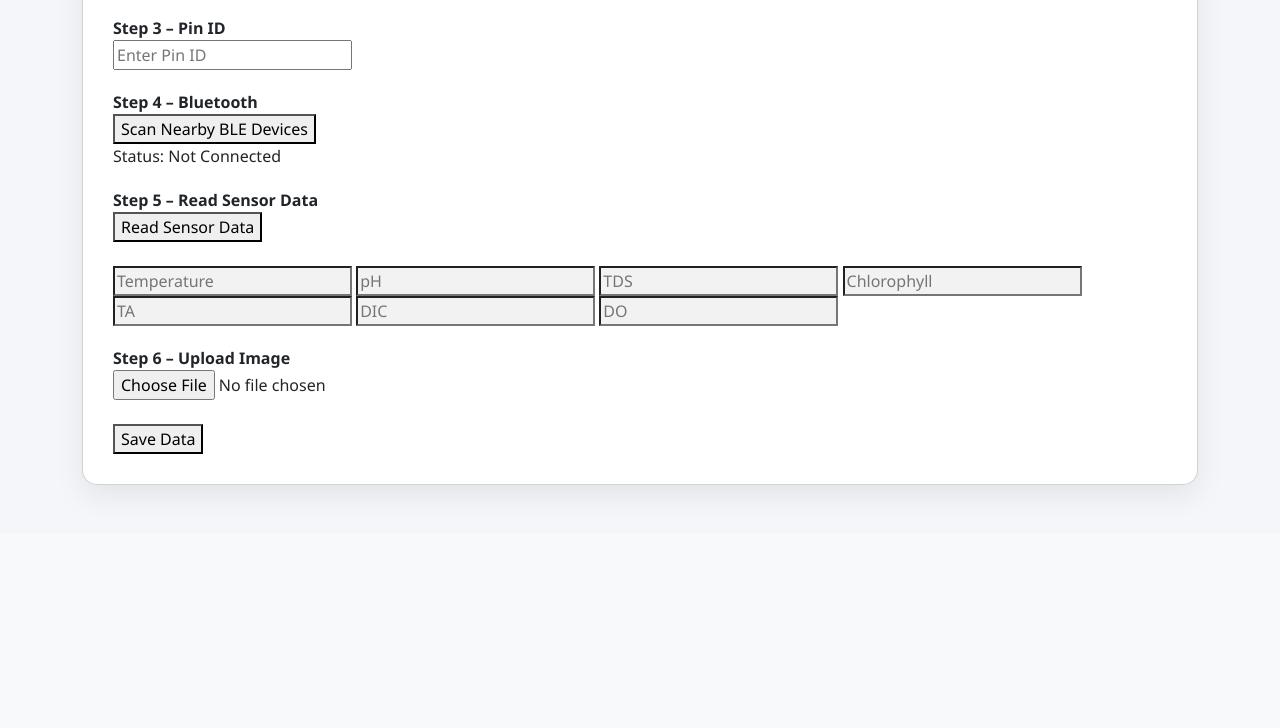
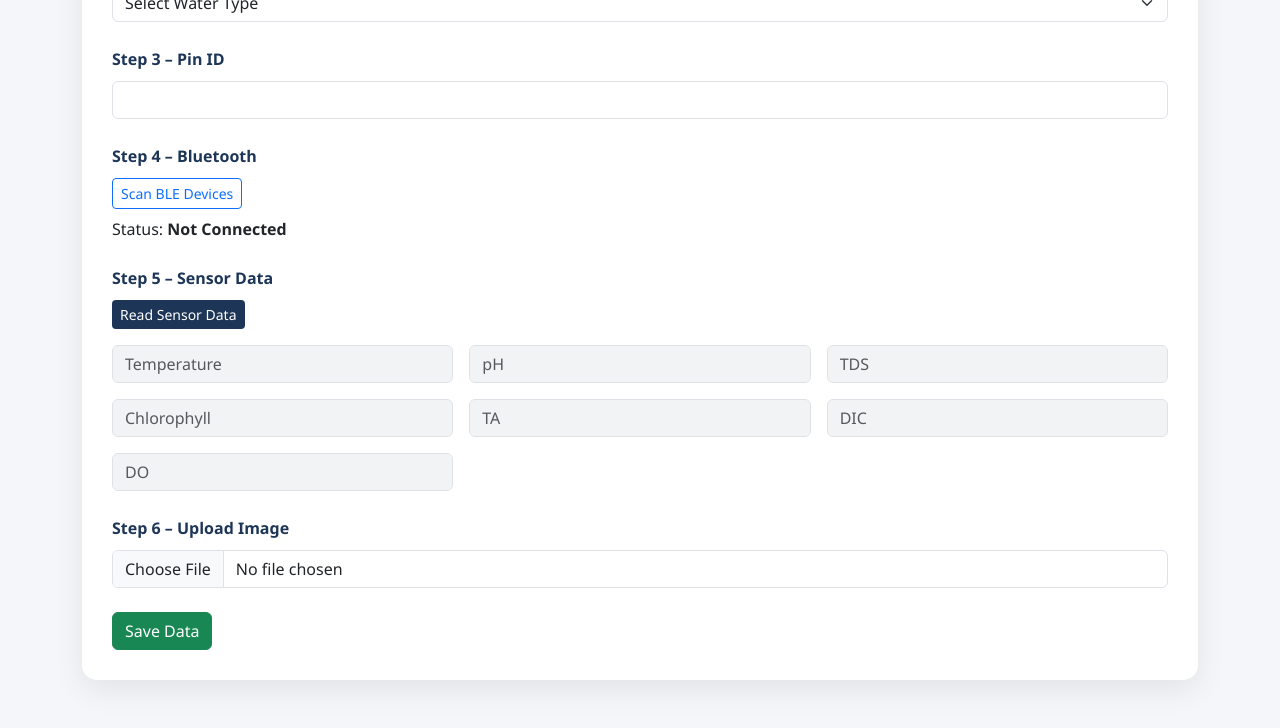
Before and after one commit to pgrapher906-ctrl/project, a Flask app: page /dashboard in a window 1280 px wide. Shown: the part 639-1367 px from the top of the page. Before the commit the page ends 1136 px from the top, so only its background shows below. Run offline with Flask 3, Linux system fonts and the light colour scheme; the visitor is signed in with stand-in values (Sample User, id 1).

Commit message:
Refactor dashboard.html for improved layout and functionality
Updated the dashboard template to enhance layout and styling, including changing section titles and button styles. Adjusted JavaScript functions for location detection and Bluetooth scanning.

```diff
--- a/app/templates/dashboard.html
+++ b/app/templates/dashboard.html
@@ -1,85 +1,88 @@
 {% extends 'base.html' %}
-{% block title %}Dashboard | Smart Water Monitoring System{% endblock %}
+{% block title %}Dashboard{% endblock %}
 
 {% block head %}
-<link rel="stylesheet" href="https://unpkg.com/leaflet/dist/leaflet.css" />
-<style>
-#map {
-    height: 300px;
-    margin-top: 10px;
-    border-radius: 10px;
-}
-.readonly {
-    background: #f2f2f2;
-}
-.step-title {
-    margin-top: 20px;
-    font-weight: bold;
-}
-</style>
+<link rel="stylesheet" href="https://unpkg.com/leaflet/dist/leaflet.css"/>
 {% endblock %}
 
 {% block content %}
-<div class="dashboard-container">
-    <div class="card dashboard-card">
-        <h2>Data Entry Dashboard</h2>
+<div class="dashboard-card">
 
-        <form method="POST" action="/save_data" enctype="multipart/form-data">
+    <h3 class="mb-4">Data Entry Dashboard</h3>
+
+    <form method="POST" action="/save_data" enctype="multipart/form-data">
 
         <!-- STEP 1 -->
-        <div class="step-title">Step 1 – Location</div>
-        <button type="button" onclick="getLocation()">Detect Location</button>
+        <div class="section-title">Step 1 – Location</div>
+        <button type="button" class="btn btn-primary btn-sm mb-2" onclick="getLocation()">
+            Detect Location
+        </button>
         <div id="map"></div>
         <input type="hidden" name="latitude" id="latitude">
         <input type="hidden" name="longitude" id="longitude">
 
         <!-- STEP 2 -->
-        <div class="step-title">Step 2 – Water Type</div>
-        <select name="water_type" required>
+        <div class="section-title">Step 2 – Water Type</div>
+        <select class="form-select" name="water_type" required>
             <option value="">Select Water Type</option>
             <option>Open Ocean Water</option>
-            <option>Coastal Water</option>
-            <option>Estuarine Water</option>
-            <option>Deep Sea Water</option>
-            <option>Marine Surface Water</option>
             <option>Pond Water</option>
             <option>Drinking Water</option>
             <option>Ground Water</option>
         </select>
 
         <!-- STEP 3 -->
-        <div class="step-title">Step 3 – Pin ID</div>
-        <input type="text" name="pin_id" placeholder="Enter Pin ID" required>
+        <div class="section-title">Step 3 – Pin ID</div>
+        <input type="text" class="form-control" name="pin_id" required>
 
         <!-- STEP 4 -->
-        <div class="step-title">Step 4 – Bluetooth</div>
-        <button type="button" onclick="scanBLE()">Scan Nearby BLE Devices</button>
-        <p>Status: <span id="bleStatus">Not Connected</span></p>
+        <div class="section-title">Step 4 – Bluetooth</div>
+        <button type="button" class="btn btn-outline-primary btn-sm" onclick="scanBLE()">
+            Scan BLE Devices
+        </button>
+        <p class="mt-2">Status: <strong id="bleStatus">Not Connected</strong></p>
 
         <!-- STEP 5 -->
-        <div class="step-title">Step 5 – Read Sensor Data</div>
-        <button type="button" onclick="readSensor()">Read Sensor Data</button>
+        <div class="section-title">Step 5 – Sensor Data</div>
+        <button type="button" class="btn btn-primary btn-sm mb-3" onclick="readSensor()">
+            Read Sensor Data
+        </button>
 
-        <br><br>
-
-        <!-- Sensor Fields (Read-only, no auto fill) -->
-        <input class="readonly" name="temperature" placeholder="Temperature" readonly>
-        <input class="readonly" name="ph" placeholder="pH" readonly>
-        <input class="readonly" name="tds" placeholder="TDS" readonly>
-        <input class="readonly" name="chlorophyll" placeholder="Chlorophyll" readonly>
-        <input class="readonly" name="ta" placeholder="TA" readonly>
-        <input class="readonly" name="dic" placeholder="DIC" readonly>
-        <input class="readonly" name="do" placeholder="DO" readonly>
+        <div class="row g-3">
+            <div class="col-md-4">
+                <input class="form-control readonly" name="temperature" placeholder="Temperature" readonly>
+            </div>
+            <div class="col-md-4">
+                <input class="form-control readonly" name="ph" placeholder="pH" readonly>
+            </div>
+            <div class="col-md-4">
+                <input class="form-control readonly" name="tds" placeholder="TDS" readonly>
+            </div>
+            <div class="col-md-4">
+                <input class="form-control readonly" name="chlorophyll" placeholder="Chlorophyll" readonly>
+            </div>
+            <div class="col-md-4">
+                <input class="form-control readonly" name="ta" placeholder="TA" readonly>
+            </div>
+            <div class="col-md-4">
+                <input class="form-control readonly" name="dic" placeholder="DIC" readonly>
+            </div>
+            <div class="col-md-4">
+                <input class="form-control readonly" name="do" placeholder="DO" readonly>
+            </div>
+        </div>
 
         <!-- STEP 6 -->
-        <div class="step-title">Step 6 – Upload Image</div>
-        <input type="file" name="image">
+        <div class="section-title">Step 6 – Upload Image</div>
+        <input type="file" class="form-control">
 
-        <br><br>
-        <button type="submit">Save Data</button>
+        <div class="mt-4">
+            <button type="submit" class="btn btn-success">
+                Save Data
+            </button>
+        </div>
 
-        </form>
-    </div>
+    </form>
 </div>
 {% endblock %}
 
@@ -90,59 +93,36 @@
 let map;
 let marker;
 
-// Initialize map when page loads
-document.addEventListener("DOMContentLoaded", function () {
-    map = L.map('map').setView([20.5937, 78.9629], 5); // Default India view
-
-    L.tileLayer('https://{s}.tile.openstreetmap.org/{z}/{x}/{y}.png', {
-        attribution: '© OpenStreetMap'
-    }).addTo(map);
-});
-
-// STEP 1 – Location
 function getLocation() {
-    if (!navigator.geolocation) {
-        alert("Geolocation not supported.");
-        return;
-    }
-
-    navigator.geolocation.getCurrentPosition(
-        function(position) {
+    if (navigator.geolocation) {
+        navigator.geolocation.getCurrentPosition(function(position) {
             const lat = position.coords.latitude;
             const lon = position.coords.longitude;
 
             document.getElementById("latitude").value = lat;
             document.getElementById("longitude").value = lon;
 
-            map.setView([lat, lon], 15);
+            if (!map) {
+                map = L.map('map').setView([lat, lon], 13);
+                L.tileLayer('https://{s}.tile.openstreetmap.org/{z}/{x}/{y}.png')
+                    .addTo(map);
+            }
 
             if (marker) {
                 marker.setLatLng([lat, lon]);
             } else {
                 marker = L.marker([lat, lon]).addTo(map);
             }
-        },
-        function() {
-            alert("Please allow location access.");
-        }
-    );
-}
-
-// STEP 4 – Bluetooth (UI only)
-async function scanBLE() {
-    try {
-        const device = await navigator.bluetooth.requestDevice({
-            acceptAllDevices: true
         });
-        document.getElementById("bleStatus").innerText = "Connected";
-    } catch (error) {
-        document.getElementById("bleStatus").innerText = "Not Connected";
     }
 }
 
-// STEP 5 – Sensor (Disabled for now)
+function scanBLE() {
+    alert("Bluetooth will activate when ESP32 is integrated.");
+}
+
 function readSensor() {
-    alert("Sensor integration will be enabled after ESP32 backend connection.");
+    alert("Sensor integration pending.");
 }
 </script>
 {% endblock %}
```
